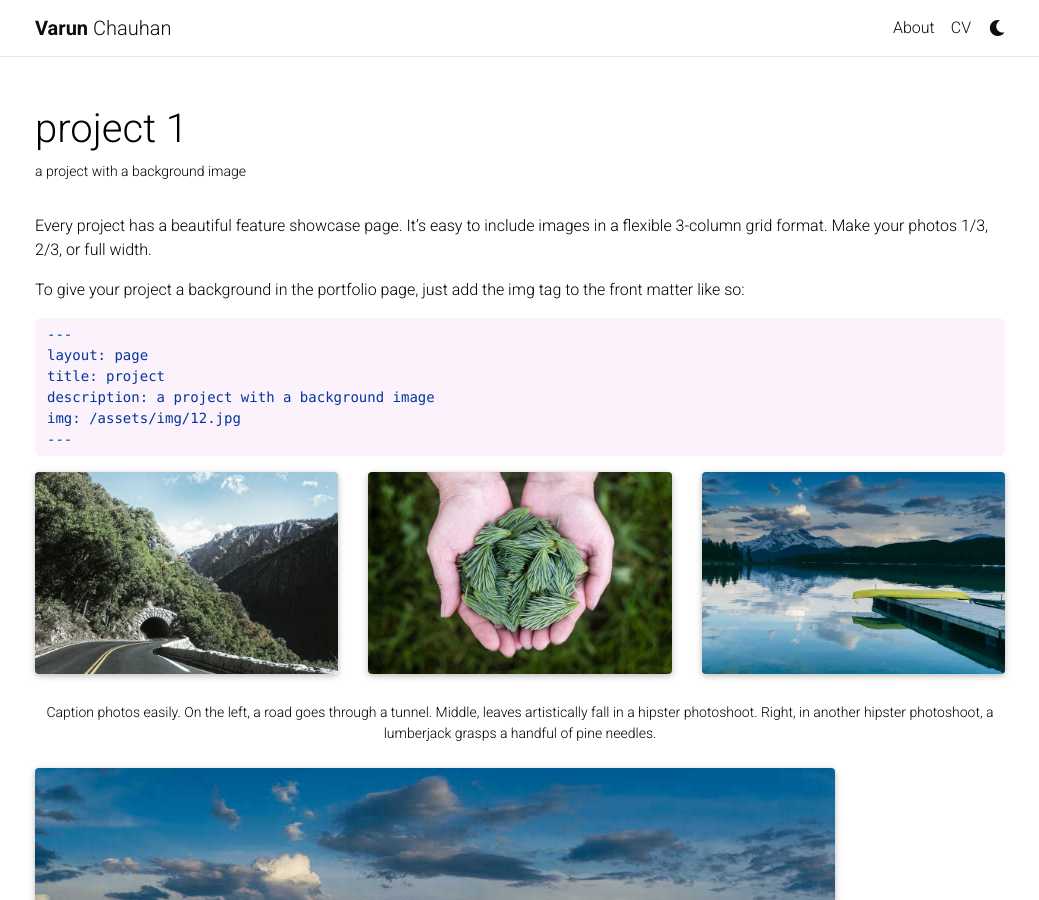
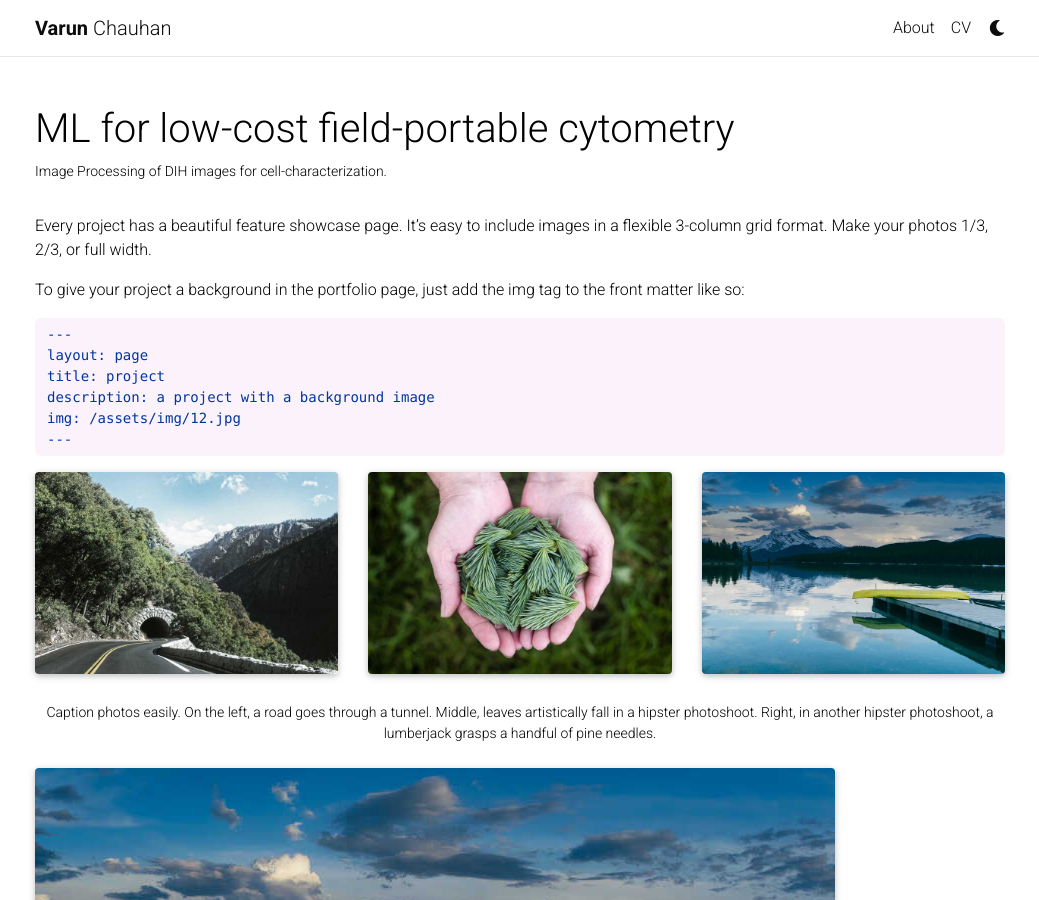
Before and after one commit to varunhc/varunhc.github.io, a Jekyll site: the page built from _projects/1_project.md, in a window 1280 px wide and 900 px high. Shown: the whole window, without its empty margins (120-1159 px from the left). Built offline with Jekyll 4.4.1, drawn with Linux system fonts in a browser that asks for light colours; full-size pictures stand in for the smaller copies a plugin makes; comment, search, counter and statistics services are not loaded; a style sheet for code colours, icons or effects is not loaded.

Commit message:
updated work info

```diff
--- a/_projects/1_project.md
+++ b/_projects/1_project.md
@@ -1,8 +1,8 @@
 ---
 layout: page
-title: project 1
-description: a project with a background image
-img: assets/img/12.jpg
+title: ML for low-cost field-portable cytometry
+description: Image Processing of DIH images for cell-characterization.
+img: assets/img/project_1.png
 importance: 1
 category: work
 ---
```
Also changed, not shown: assets/img/project_1.png (added).
